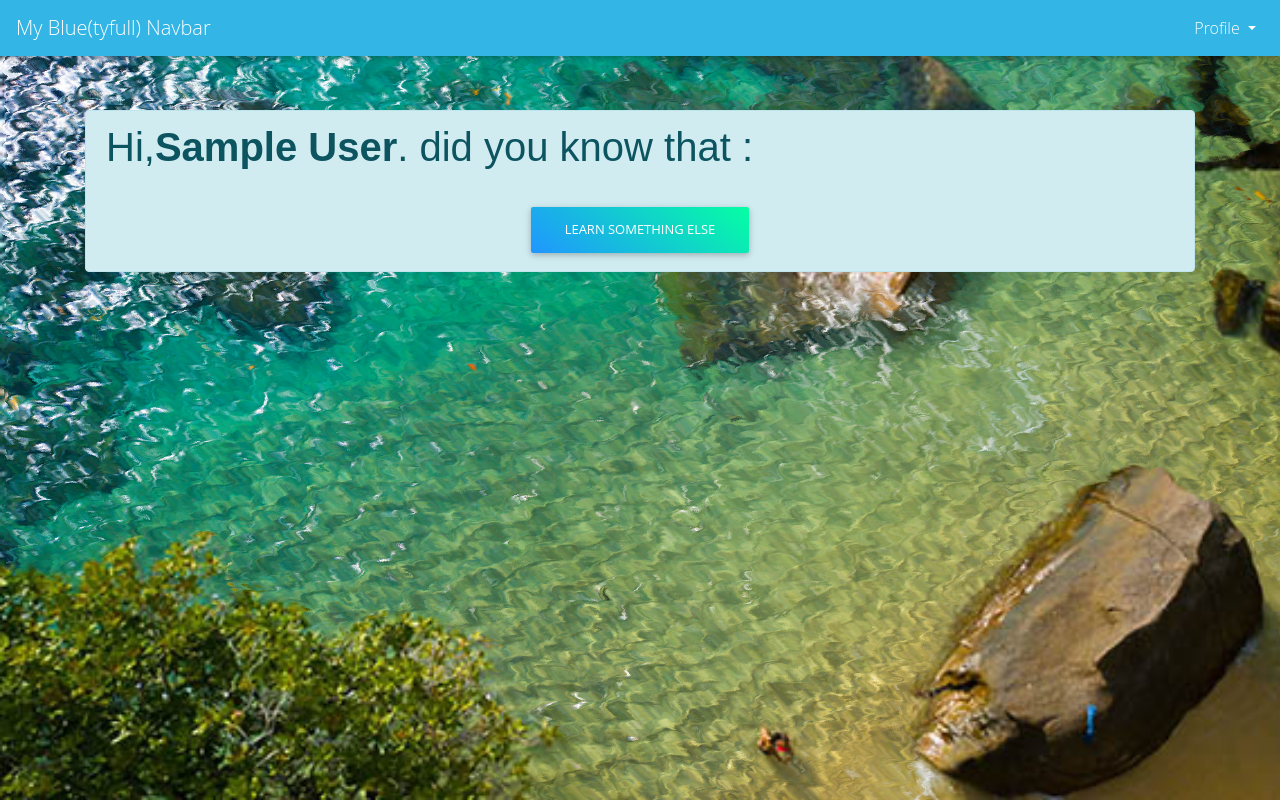
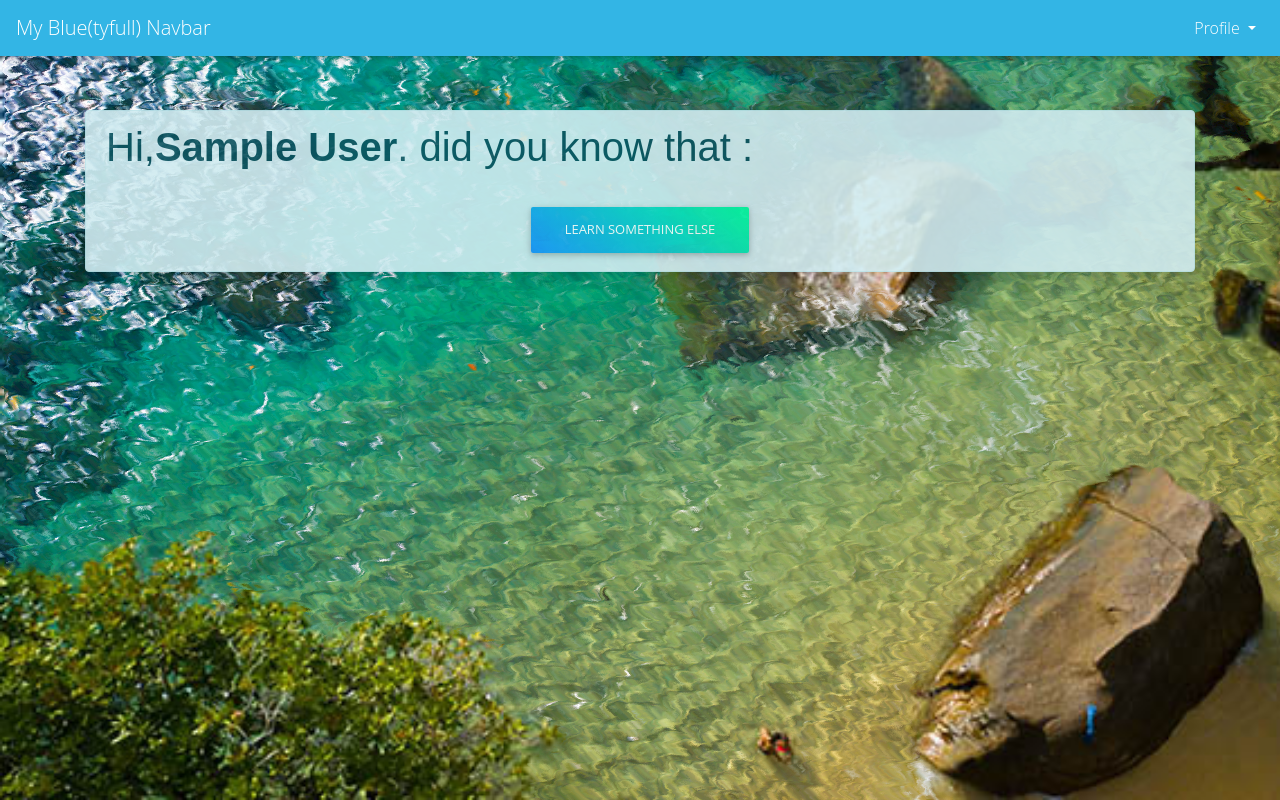
Before and after one commit to philesgilles/PHP-Login, a PHP site: page / in a window 1280 px wide. Run offline with PHP 8.4, Linux system fonts and the light colour scheme; the visitor is signed in with stand-in values (Sample User, id 1); some libraries are stand-ins or nearby versions.

Commit message:
all that beauty

```diff
--- a/assets/css/style.css
+++ b/assets/css/style.css
@@ -1,5 +1,5 @@
 body {
-  background: rgb(191, 205, 214);
+  background: #8dcfdf;
   color: #454444;
   font-family: 'Open Sans', sans-serif;
   margin-top: 80px;
@@ -56,7 +56,11 @@ h6 {
   filter: url('#turbulence');
 }
 
-.container {
+.fixbeach {
   position: relative;
   top: -120px;
 }
+
+.alert {
+  opacity: 0.9;
+}
--- a/components/header.php
+++ b/components/header.php
@@ -5,6 +5,7 @@
     <meta name="viewport" content="width=device-width, initial-scale=1.0">
     <meta http-equiv="X-UA-Compatible" content="ie=edge">
     <title><?php echo $page_title; ?></title>
+    <link rel="icon" type="image/png" href="assets/img/icon.png" />
     <!-- Font Awesome -->
 <!-- <link rel="stylesheet" href="https://use.fontawesome.com/releases/v5.8.2/css/all.css"> -->
 <!-- Bootstrap core CSS -->
--- a/index.php
+++ b/index.php
@@ -26,8 +26,8 @@ if (!isset($_SESSION["loggedin"]) || $_SESSION["loggedin"] !== true) {
                 values="0.02 0.06;0.04 0.08;0.02 0.06" repeatCount="indefinite" />
         </filter>
     </svg>
-    <div class="container">
-        <div class="alert alert-info" role="alert">
+    <div class="container fixbeach">
+        <div class="alert alert-info shadow" role="alert">
             <h1>Hi,<b><?php echo htmlspecialchars(!empty($_SESSION['firstname'])) ? ($_SESSION["firstname"]) : ($_SESSION["username"]); ?></b>.
                 did you know that :</h1>
             <p id="joke" class="lead">
@@ -37,7 +37,7 @@ if (!isset($_SESSION["loggedin"]) || $_SESSION["loggedin"] !== true) {
             </div>
         </div>
         <?php if (empty($_SESSION['firstname'])): ?>
-        <div class="alert alert-warning mt-3" role="alert">
+        <div class="alert alert-warning mt-3 shadow" role="alert">
             <p class="text-center">You havent completed your profile. please <a class="btn-link"
                     href="/user_reg/auth/account.php">click here</a> to update your informations
             </p>
```
Also changed, not shown: assets/img/icon.png (added).
